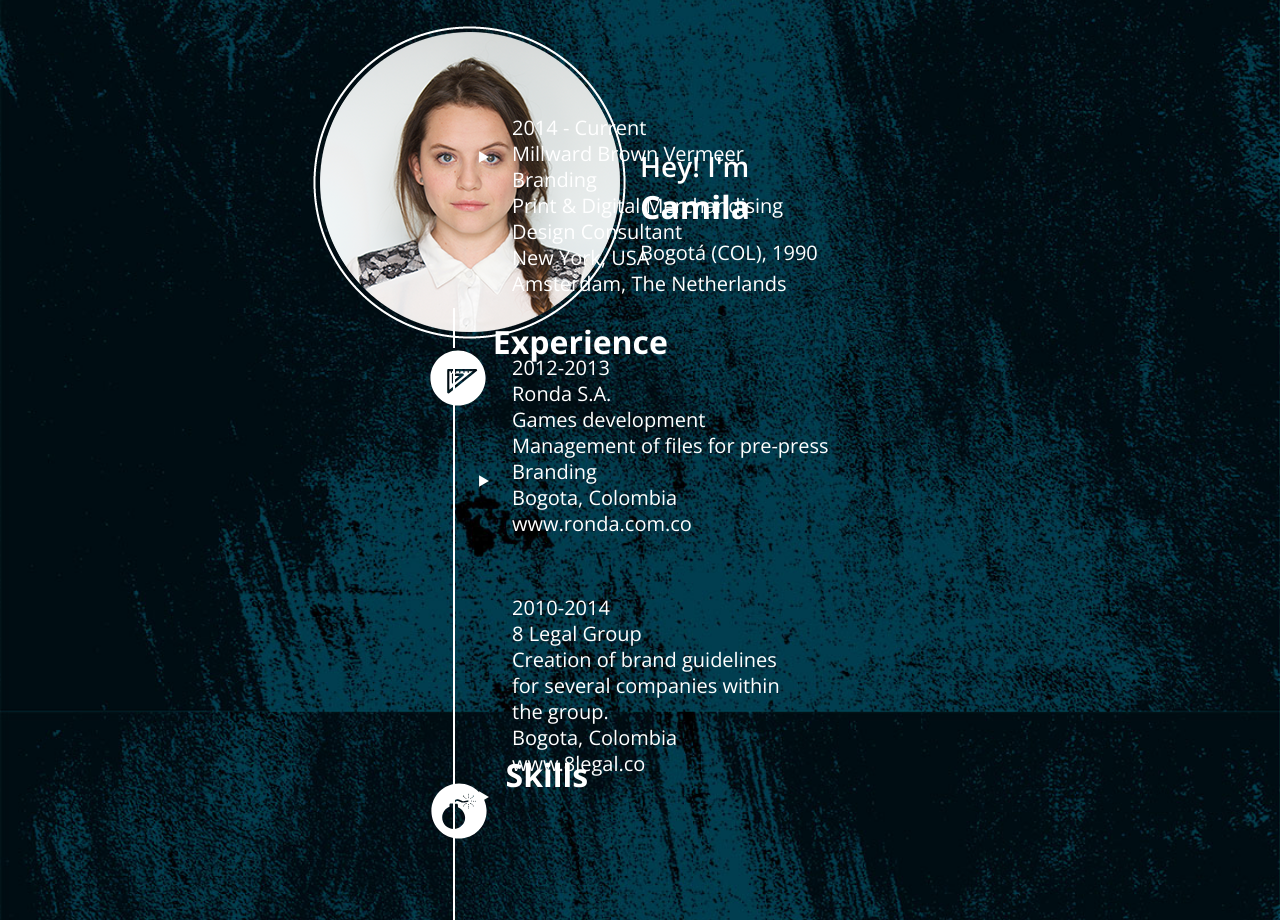
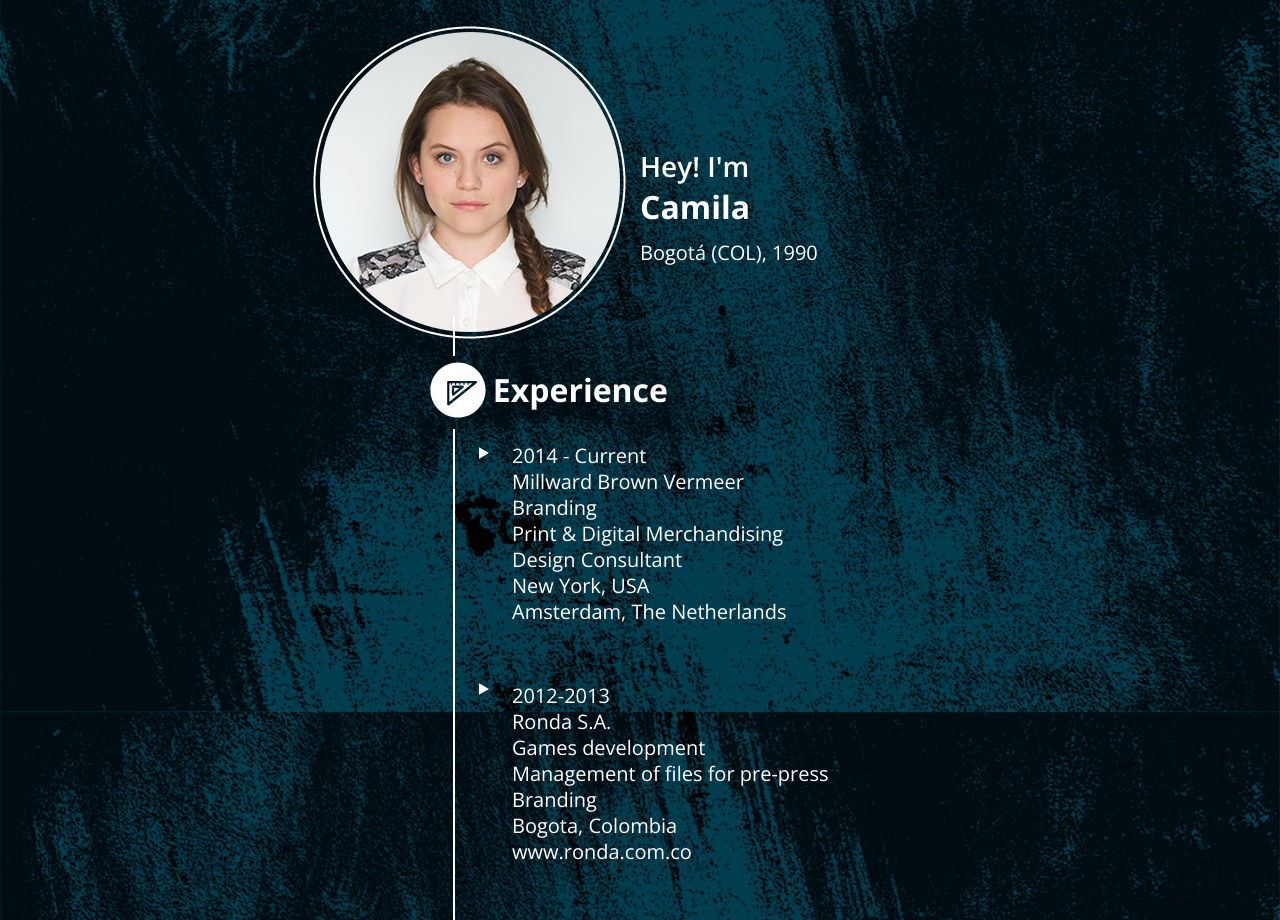
Before and after one commit to Alimachaves/Portfolio2017, a website: page src/about.html in a window 1280 px wide. Shown: the part 248-1168 px from the top of the page. Drawn offline with nearby package versions, Linux system fonts and the light colour scheme; files that its build step writes are made by us from their sources.

Commit message:
cambioscv

```diff
--- a/src/scss/_about.scss
+++ b/src/scss/_about.scss
@@ -38,7 +38,7 @@
   }
   /* Large */
   @media(min-width:992px){
-    top: 31.5%;
+    top: 32.5%;
     left: 34.7%;
   }
 }
@@ -54,7 +54,7 @@
   }
   /* Large */
   @media(min-width:992px){
-    top:10%;
+    top:18%;
     left:34.7%;
   }
 }
@@ -105,7 +105,7 @@
   }
   /* Large */
   @media(min-width:992px){
-    top: 31%;
+    top: 32.5%;
     left: 33.4%;
   }
 }
@@ -124,7 +124,7 @@
 @media(min-width:992px){
   color: #fff;
   left: 40%;
-top: -118%;
+top: -77%;
 }
 }
 
@@ -141,7 +141,7 @@
   }
   /* Large */
   @media(min-width:992px){
-    top:15.5%;
+    top:21.5%;
     left:38.5%;
   }
 }
@@ -161,7 +161,7 @@
   }
   /* Large */
   @media(min-width:992px){
-    top: -120%;
+    top: -75.5%;
     left: 33.5%;
   }
 }
@@ -178,7 +178,7 @@
   }
   /* Large */
   @media(min-width:992px){
-    top: -135.5%;
+    top: -86.5%;
     left: 39.5%;
   }
 }
@@ -289,7 +289,7 @@
 /* Large */
 @media(min-width:992px){
   left: 37%;
-top: -104%;
+top: -67%;
 }
 }
 
@@ -309,7 +309,7 @@
 /* Large */
 @media(min-width:992px){
   left: 37%;
-top: -66%;
+top: -40%;
 }
 }
 
@@ -329,7 +329,7 @@
 /* Large */
 @media(min-width:992px){
   left: 37%;
-top: -29%;
+top: -11.5%;
 }
 }
 
@@ -551,7 +551,7 @@
   /* Large */
   @media(min-width:992px){
     top: -79%;
-    left: 31.5%;
+    left: 31.6%;
   }
 }
 
```
Also changed, not shown: dist/css/main.css.
